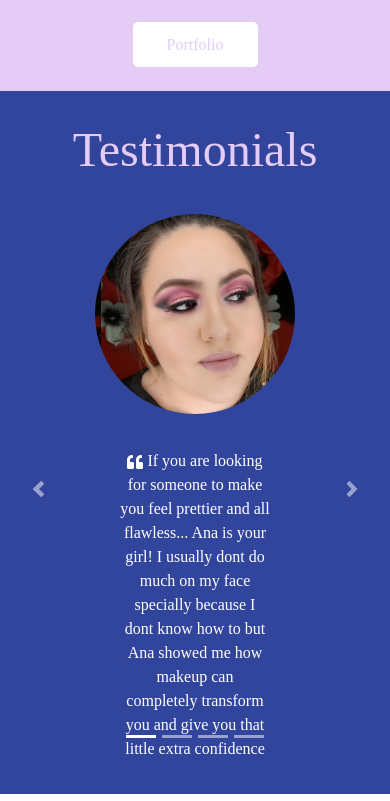
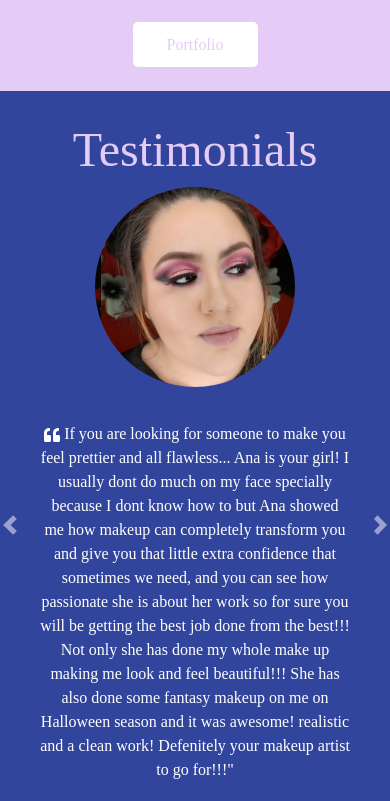
Before and after one commit to teds31/anas-makeup-glam-site, a Gatsby site: page / in a window 390 px wide. Shown: the part 2947-3748 px from the top of the page. Built offline with nearby package versions, Linux system fonts and the light colour scheme; Gatsby itself is replaced by a stand-in of ours.

Commit message:
fixed mobile styling for testimonials && fixed bug in miniPortfolio

```diff
--- a/src/components/Footer.js
+++ b/src/components/Footer.js
@@ -4,7 +4,7 @@ import styled from "styled-components"
 
 //imported icons
 import { FaFacebookSquare, FaInstagram, FaTwitterSquare, FaYoutube } from "react-icons/fa"
-import { FiGithub } from "react-icons/fi"
+import { RiHeartsLine } from "react-icons/ri"
 
 //imported colors
 import { darkBlue, periwinkle } from "../styles"
@@ -33,7 +33,7 @@ const Footer = () => {
 
       <p>702-381-3158 | booking@anasmakeupglam.com</p>
 
-      <p><a href="https://github.com/girafffene" rel="noopener noreferrer" target="_blank" ><FiGithub /> girafffene </a>© {new Date().getFullYear()}</p>
+      <p>© {new Date().getFullYear()}, Made with <span><RiHeartsLine /></span> by <a href="https://www.linkedin.com/in/irene-perez-a65682154/" rel="noopener noreferrer" target="_blank" >Irene Perez </a></p>
     </Wrapper>
   )
 }
@@ -57,6 +57,13 @@ const Wrapper = styled.footer`
     font-size: 30px;
     margin: 15px;
   }
+
+  span {
+    color: crimson;
+    font-size: 20px;
+    position: relative;
+    bottom: 1px;
+  }
 `
 //export statement
 export default Footer
--- a/src/components/Testimonials.js
+++ b/src/components/Testimonials.js
@@ -6,7 +6,7 @@ import Carousel from "react-bootstrap/Carousel"
 //imported req. stylesheet
 import 'bootstrap/dist/css/bootstrap.min.css'
 
-import { FaQuoteLeft, FaQuoteRight } from "react-icons/fa"
+import { FaQuoteLeft } from "react-icons/fa"
 
 //imported colors
 import { sapphire, lavender } from "../styles"
@@ -19,7 +19,7 @@ import mariana from "../looks/mariana-salazar.jpg"
 //component
 const Testimonials = () => {
   return (
-    <Wrapper className="d-flex flex-column align-items-center justify-content-center" style={{padding: "30px"}}>
+    <Wrapper className="d-flex flex-column align-items-center justify-content-center" style={{padding: "30px 0px"}}>
       <h1>Testimonials</h1>
       <Carousel className="d-flex align-items-center" style={{height: "auto", width: "100%"}} interval={9000}>
         <Carousel.Item>
@@ -27,7 +27,7 @@ const Testimonials = () => {
             <div className="pic-one" style={{backgroundImage: `url(${belen})`}}></div>
 
             <div className="card-txt-holder d-flex justify-content-center flex-wrap text-center">
-              <p style={{color: "white"}}> <FaQuoteLeft /> If you are looking for someone to make you feel prettier and all flawless... Ana is your girl! I usually dont do much on my face specially because I dont know how to but Ana showed me how makeup can completely transform you and give you that little extra confidence that sometimes we need, and you can see how passionate she is about her work so for sure you will be getting the best job done from the best!!! Not only she has done my whole make up making me look and feel beautiful!!! She has also done some fantasy makeup on me on Halloween season and it was awesome! realistic and a clean work! Defenitely your makeup artist to go for!!! <FaQuoteRight /></p>
+              <p style={{color: "white"}}> <FaQuoteLeft /> If you are looking for someone to make you feel prettier and all flawless... Ana is your girl! I usually dont do much on my face specially because I dont know how to but Ana showed me how makeup can completely transform you and give you that little extra confidence that sometimes we need, and you can see how passionate she is about her work so for sure you will be getting the best job done from the best!!! Not only she has done my whole make up making me look and feel beautiful!!! She has also done some fantasy makeup on me on Halloween season and it was awesome! realistic and a clean work! Defenitely your makeup artist to go for!!!"</p>
 
               <h5>~ Belen Romero</h5>
             </div>
@@ -39,7 +39,7 @@ const Testimonials = () => {
             <div className="pic-two" style={{backgroundImage: `url(${elizabeth})`}}></div>
 
             <div className="card-txt-holder d-flex justify-content-center flex-wrap text-center">
-              <p style={{color: "white"}}> <FaQuoteLeft /> If you are looking for a MUA for any event or occasion Ana is definitely the right person. I highly recommend because she is very professional and beyond talented. Love the fact that she makes sure to listen exactly to what you want before starting and the results are amazing. She makes you look and feel gorgeous. Not only will your makeup look flawless but it will also last all day long. Words cannot describe how pleased and happy I’m to get my makeup done by her. You will not only love your makeup but also her personality. She is the best, you will not be disappointed! <FaQuoteRight /></p>
+              <p style={{color: "white"}}> <FaQuoteLeft /> If you are looking for a MUA for any event or occasion Ana is definitely the right person. I highly recommend because she is very professional and beyond talented. Love the fact that she makes sure to listen exactly to what you want before starting and the results are amazing. She makes you look and feel gorgeous. Not only will your makeup look flawless but it will also last all day long. Words cannot describe how pleased and happy I’m to get my makeup done by her. You will not only love your makeup but also her personality. She is the best, you will not be disappointed!"</p>
 
               <h5>~ Elizabeth Valencia</h5>
             </div>
@@ -52,7 +52,7 @@ const Testimonials = () => {
             <div className="pic-three" style={{backgroundImage: `url(${mariana})`}}></div>
 
             <div className="card-txt-holder d-flex justify-content-center flex-wrap text-center">
-              <p style={{color: "white"}}> <FaQuoteLeft /> I needed to get my make up done for a photo shoot and I knew the right person for that! @anas_makeup_glam and needless to say she did a great job! <FaQuoteRight /></p>
+              <p style={{color: "white"}}> <FaQuoteLeft /> I needed to get my make up done for a photo shoot and I knew the right person for that! @anas_makeup_glam and needless to say she did a great job!"</p>
 
               <h5>~ Mariana Salazar</h5>
             </div>
@@ -64,7 +64,7 @@ const Testimonials = () => {
             <div className="pic-four" style={{backgroundImage: `url(${eva})`}}></div>
 
             <div className="card-txt-holder d-flex justify-content-center flex-wrap text-center">
-              <p style={{color: "white"}}> <FaQuoteLeft /> Anna did my make up not too long ago and all I can say is MAD SKILLS!!! Her technique definitely wowed me, I never had my make up done as flawless and precise before! Not only she did a beautiful job but the endless smiles and upbeat personality made this an unforgettable experience for me!! thank you Anna. <FaQuoteRight /></p>
+              <p style={{color: "white"}}> <FaQuoteLeft /> Anna did my make up not too long ago and all I can say is MAD SKILLS!!! Her technique definitely wowed me, I never had my make up done as flawless and precise before! Not only she did a beautiful job but the endless smiles and upbeat personality made this an unforgettable experience for me!! thank you Anna."</p>
 
               <h5>~ Eva Anderson</h5>
             </div>
@@ -78,13 +78,17 @@ const Testimonials = () => {
 const Wrapper = styled.div`
   background-color: ${sapphire};
   color: ${lavender};
+
   h1 {
-    margin-bottom: 35px;
     font-size: 3rem;
   }
 
   h5 {
     font-family: Homemade Apple;
+  }
+
+  .carousel-indicators {
+    bottom: -40px;
   }
 
   .carousel-control-next, .carousel-control-prev {
@@ -98,8 +102,18 @@ const Wrapper = styled.div`
   }
 
   .card-txt-holder {
-    height: 350px;
-    padding: 35px 90px;
+    height: 275px;
+    padding: 35px 90px 0px 90px;
+  }
+
+  @media only screen and (max-width: 600px) {
+    .card-txt-holder {
+      height: 475px;
+      padding: 35px 40px 0px 40px;
+    }
+    .carousel-card {
+      height: 675px;
+    }
   }
 
   .pic-one, .pic-two, .pic-three, .pic-four {
--- a/src/components/portfolio/MiniPortfolio.js
+++ b/src/components/portfolio/MiniPortfolio.js
@@ -10,7 +10,6 @@ import { lavender, purple } from "../../styles"
 import gold from "../../looks/gold-dress.jpeg"
 import red from "../../looks/red-dress-3.jpg"
 import wedding from "../../looks/wedding-1.jpg"
-// import whiteDress from "../../looks/white-dress-5.jpg"
 import weddingTwo from "../../looks/wedding-dress.jpg"
 
 //component
```
